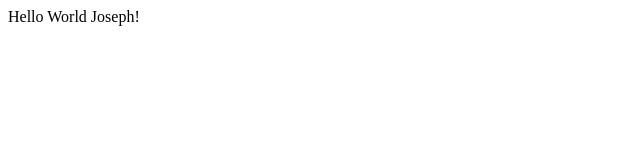
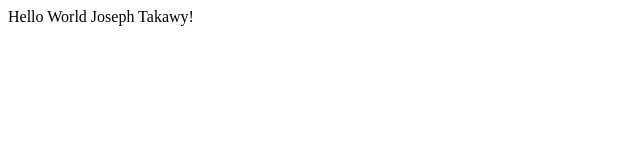
Before and after one commit to Takawy/Zero, a plain HTML site: page index.html in a window 1280 px wide. Shown: the full height of the page, 0-640 px from the left. Drawn offline with Linux system fonts and the light colour scheme.

Commit message:
Update index.html

```diff
--- a/index.html
+++ b/index.html
@@ -4,6 +4,6 @@
 	<title>My Web Page!</title>
 </head>
 <bady>
-	Hello World Joseph!
+	Hello World Joseph Takawy!
 	</bady>
 </html>
```
